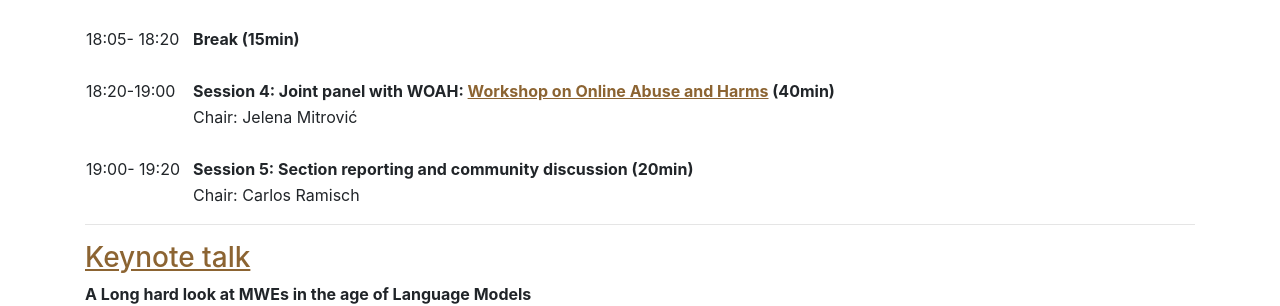
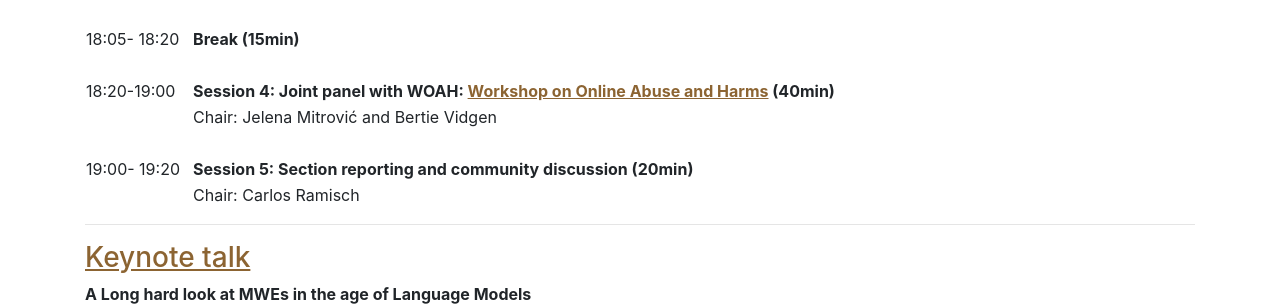
Before and after one commit to multiword/multiword.github.io, a Jekyll site: the page built from mwe2021/index.md, in a window 1280 px wide and 900 px high, scrolled down 1570 px. Shown: the part 153-459 px from the top of the window. Built offline with Jekyll 4.4.1, drawn with Linux system fonts in a browser that asks for light colours; comment, search, counter and statistics services are not loaded.

```diff
--- a/mwe2021/index.md
+++ b/mwe2021/index.md
@@ -81,7 +81,7 @@
 | 18:05- 18:20   | **Break (15min)**                                                                                                |
 |                |                                                                                                                  |
 | 18:20-19:00    | **Session 4: Joint panel with WOAH: [Workshop on Online Abuse and Harms](https://www.workshopononlineabuse.com/home) (40min)** |
-|                | Chair: Jelena Mitrović                                                                                           |
+|                | Chair: Jelena Mitrović and Bertie Vidgen                                                                         |
 |                |                                                                                                                  |
 | 19:00- 19:20   | **Session 5: Section reporting and community discussion (20min)**                                                |
 |                | Chair: Carlos Ramisch                                                                                            |
```
